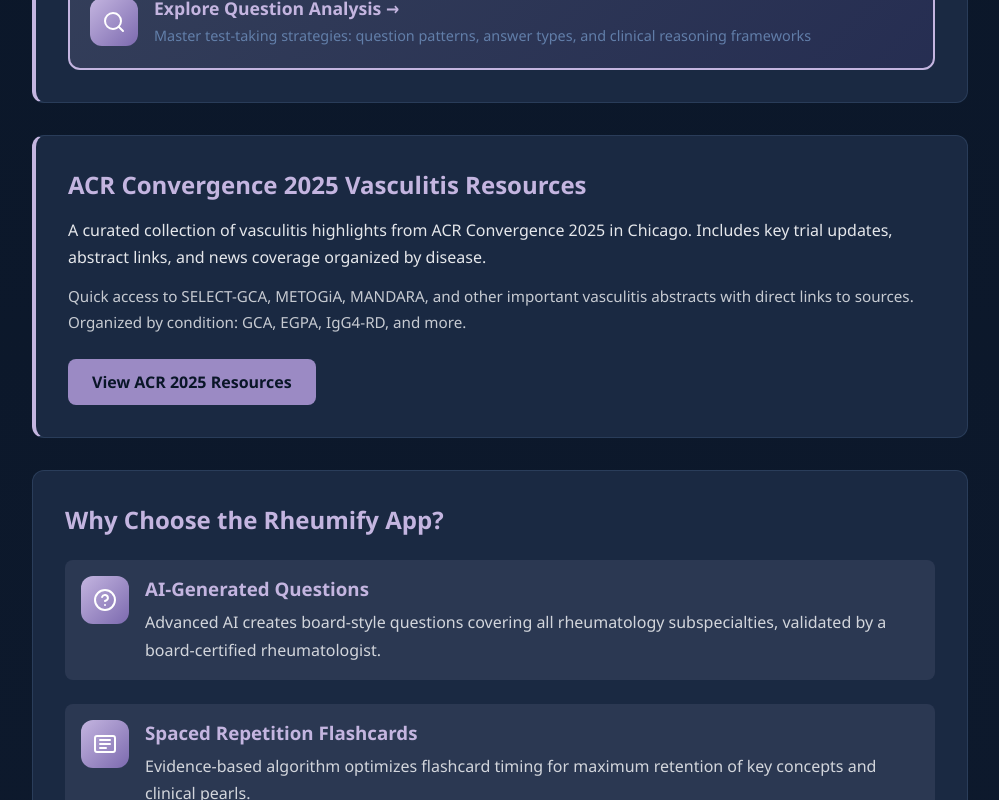
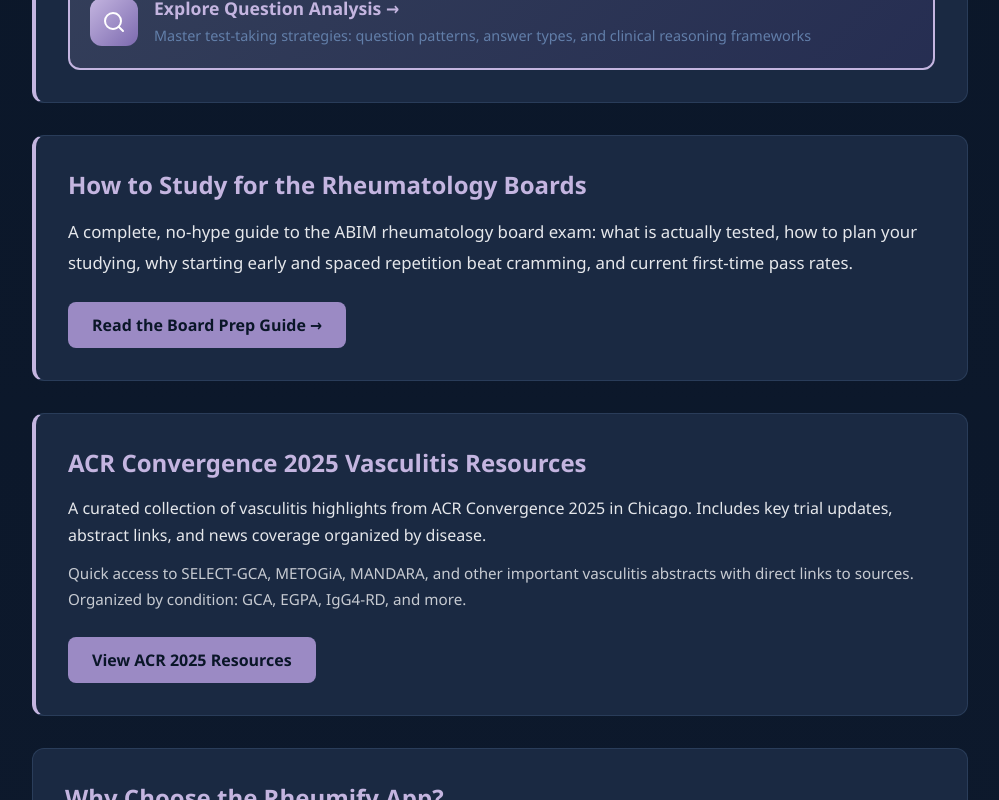
Before and after one commit to rheumify/rheumify-website, a Next.js app: page /fellows in a window 1280 px wide. Shown: the part 660-1460 px from the top of the page, without its empty margins (140-1139 px from the left). Built offline with nearby package versions, Linux system fonts and the light colour scheme.

Commit message:
Link fellows page to board-prep pillar; refresh 2025 pass rates

```diff
--- a/app/fellows/page.js
+++ b/app/fellows/page.js
@@ -71,6 +71,20 @@
             </div>
           </div>
         </a>
+      </div>
+
+      {/* Board Prep Guide link */}
+      <div className="content-card" style={{ borderLeft: '4px solid var(--purple-light)' }}>
+        <h2 style={{ color: 'var(--purple-light)' }}>How to Study for the Rheumatology Boards</h2>
+        <p style={{ fontSize: '1.05rem', lineHeight: '1.8' }}>
+          A complete, no-hype guide to the ABIM rheumatology board exam: what is actually tested, how to plan your studying, why starting early and spaced repetition beat cramming, and current first-time pass rates.
+        </p>
+        <div className="product-buttons" style={{ marginTop: '1.5rem' }}>
+          <a href="/rheumatology-board-prep" className="btn btn-primary"
+             style={{ background: 'var(--purple-medium)', borderColor: 'var(--purple-medium)' }}>
+            Read the Board Prep Guide →
+          </a>
+        </div>
       </div>
 
       {/* ACR Convergence 2025 */}
@@ -297,10 +311,10 @@
           }}>
             <h3 style={{ color: 'var(--purple-light)', marginBottom: '1rem' }}>Pass Rates</h3>
             <p style={{ opacity: 0.9, lineHeight: '1.6' }}>
+              2025: 92% (285 examinees)<br/>
               2024: 90% (304 examinees)<br/>
-              2023: 88% (256 examinees)<br/>
-              2022: 87% (270 examinees)<br/><br/>
-              Average 5-year first-time pass rate: ~91%
+              2023: 88% (256 examinees)<br/><br/>
+              Average 5-year first-time pass rate: ~90%
             </p>
           </div>
           <div style={{
```
